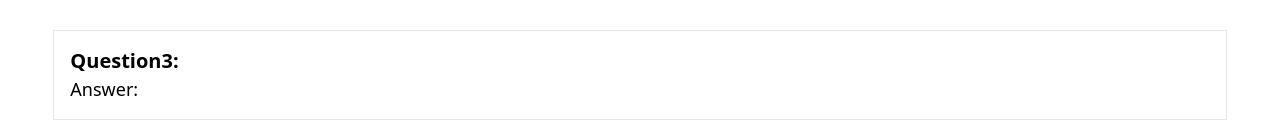
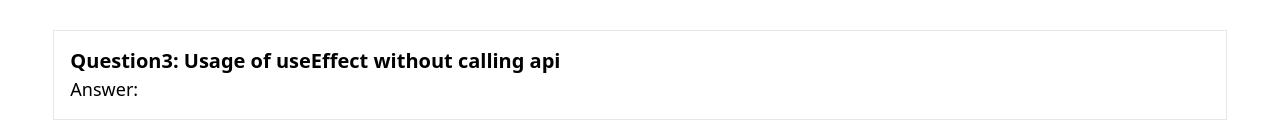
Before and after one commit to tushart681/paly-type, a React (Create React App) app: page / in a window 1280 px wide. Shown: the part 1186-1320 px from the top of the page. Built offline with nearby package versions, Linux system fonts and the light colour scheme.

Commit message:
final update6

```diff
--- a/src/components/blogs/Blogs.js
+++ b/src/components/blogs/Blogs.js
@@ -12,7 +12,7 @@ const Blogs = () => {
                 <p>Answer:</p>
             </div>
             <div className='p-4 text-lg border'>
-                <p className='text-xl font-semibold'>Question3:</p>
+                <p className='text-xl font-semibold'>Question3: Usage of useEffect without calling api</p>
                 <p>Answer:</p>
             </div>
         </div>
```
